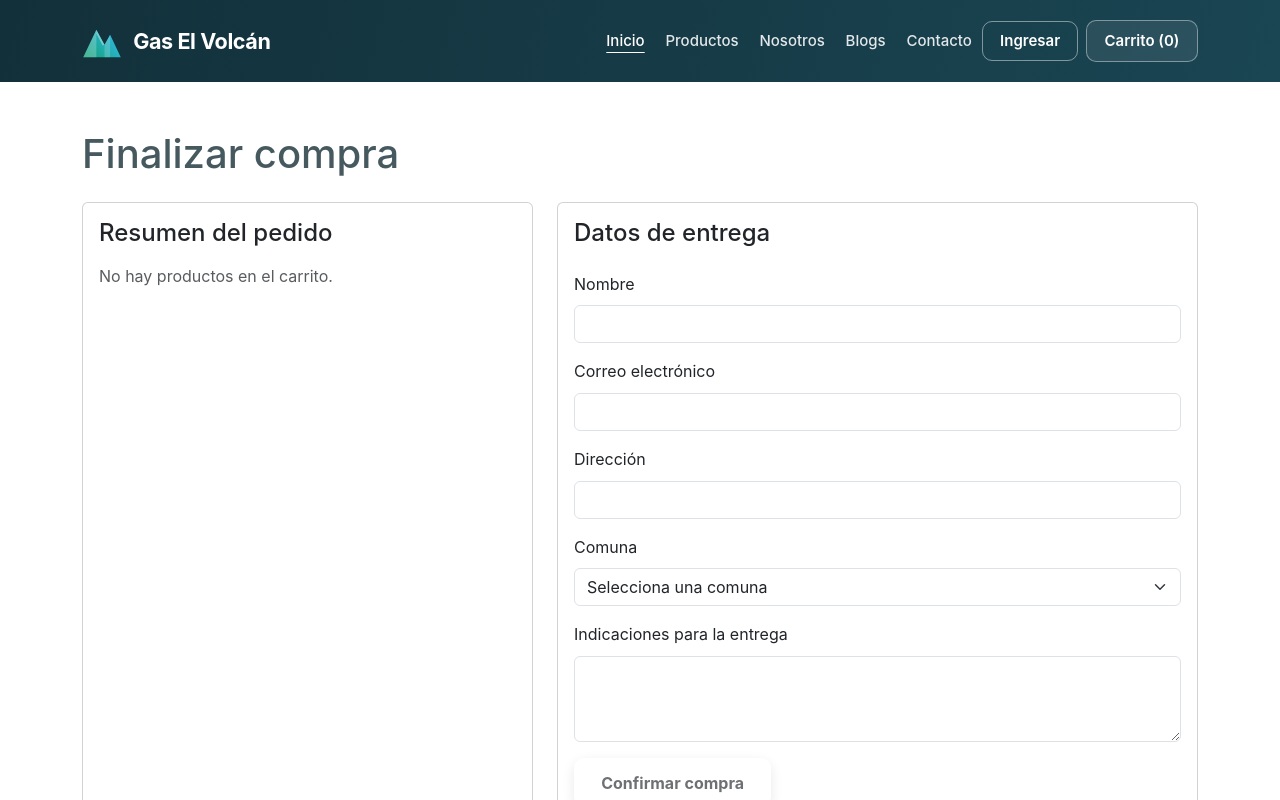
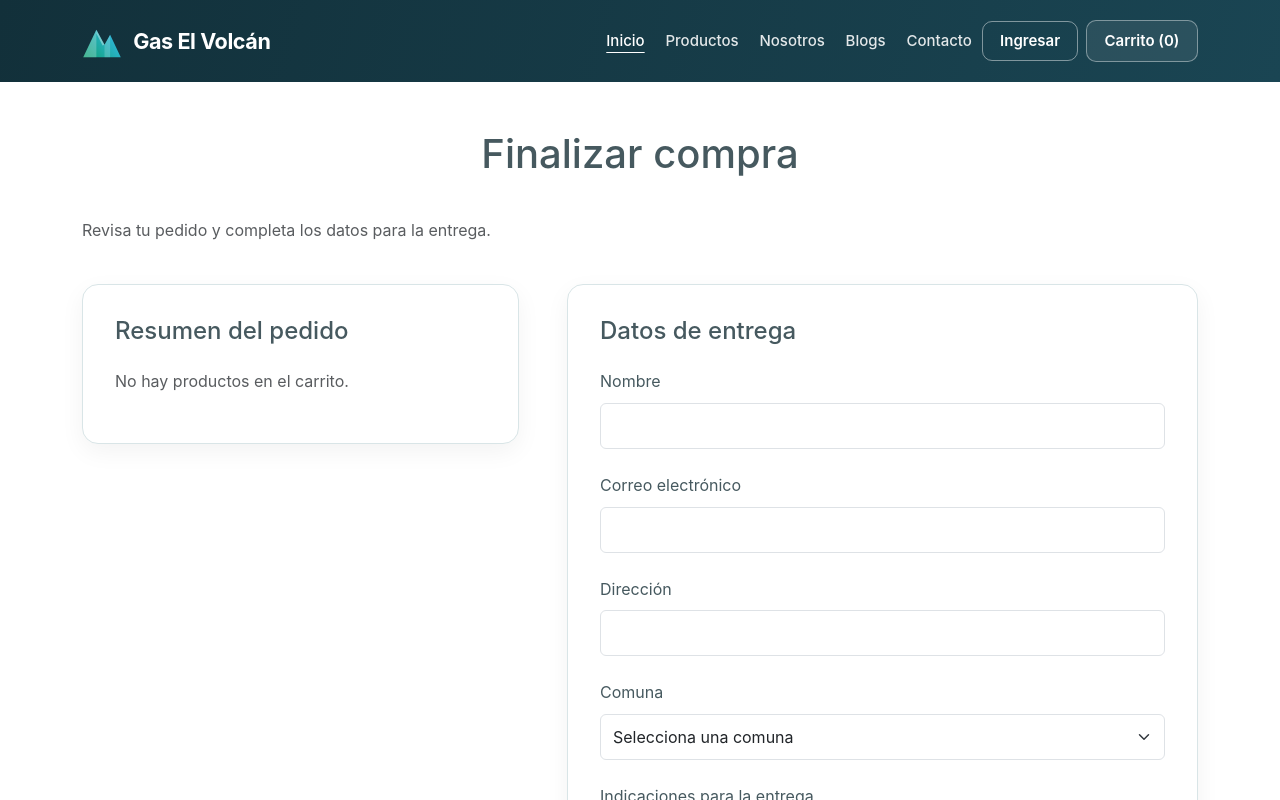
Before and after one commit to claaudic/Proyecto_Volcan, a React (Vite) app in the folder tienda-react/: page /checkout in a window 1280 px wide. Shown: the top 800 px of the page. Built offline with nearby package versions, Linux system fonts and the light colour scheme.

Commit message:
Completa checkout y flujo de compra

```diff
--- a/tienda-react/src/App.jsx
+++ b/tienda-react/src/App.jsx
@@ -16,6 +16,7 @@ import DetalleBlog3 from './paginas/DetalleBlog3'
 import Contacto from './paginas/Contacto'
 import Login from './paginas/Login'
 import Checkout from './paginas/Checkout'
+import CompraExitosa from './paginas/CompraExitosa'
 
 function App() {
   return (
@@ -36,6 +37,7 @@ function App() {
         <Route path="/contacto" element={<Contacto />} />
         <Route path="/login" element={<Login />} />
         <Route path="/checkout" element={<Checkout />} />
+          <Route path="/compra-exitosa" element={<CompraExitosa />} />
       </Routes>
 
       <Footer />
--- a/tienda-react/src/css/estilos.css
+++ b/tienda-react/src/css/estilos.css
@@ -2819,3 +2819,119 @@ a:focus-visible,
         width: 100%;
     }
 }
+.checkout-intro {
+    margin-bottom: 2.5rem;
+}
+
+.checkout-intro p {
+    margin-bottom: 0;
+}
+
+.checkout-resumen,
+.checkout-formulario {
+    background: #ffffff;
+    border: 1px solid var(--gris-borde);
+    border-radius: 16px;
+    padding: 2rem;
+    box-shadow: 0 8px 24px rgba(0, 0, 0, 0.05);
+}
+
+.checkout-resumen h2,
+.checkout-formulario h2 {
+    margin-bottom: 1.5rem;
+}
+
+.checkout-producto {
+    padding: 1rem 0;
+    border-bottom: 1px solid var(--gris-borde);
+}
+
+.checkout-producto:first-of-type {
+    padding-top: 0;
+}
+
+.checkout-total {
+    padding-top: 1.5rem;
+    font-size: 1.1rem;
+}
+
+.checkout-formulario .form-control,
+.checkout-formulario .form-select {
+    min-height: 46px;
+}
+
+.checkout-formulario textarea.form-control {
+    min-height: 110px;
+}
+
+@media (max-width: 991px) {
+    .checkout-resumen,
+    .checkout-formulario {
+        padding: 1.5rem;
+    }
+}
+.compra-exitosa {
+    max-width: 900px;
+    margin: 0 auto;
+    background: #ffffff;
+    border: 1px solid var(--gris-borde);
+    border-radius: 18px;
+    padding: 2.5rem;
+    box-shadow: 0 8px 24px rgba(0, 0, 0, 0.05);
+}
+
+.compra-exitosa-icono {
+    width: 58px;
+    height: 58px;
+    border-radius: 50%;
+    display: flex;
+    align-items: center;
+    justify-content: center;
+    margin-bottom: 1.25rem;
+    background: var(--color-principal);
+    color: #ffffff;
+    font-size: 1.8rem;
+    font-weight: 700;
+}
+
+.compra-exitosa h1 {
+    margin-bottom: 0.5rem;
+}
+
+.compra-exitosa-numero {
+    margin: 2rem 0;
+    padding: 1rem 1.25rem;
+    border-radius: 12px;
+    background: var(--gris-azulado);
+}
+
+.compra-exitosa-contenido {
+    display: grid;
+    grid-template-columns: 1fr 1fr;
+    gap: 2rem;
+}
+
+.compra-exitosa-producto {
+    display: flex;
+    justify-content: space-between;
+    gap: 1rem;
+    padding: 1rem 0;
+    border-bottom: 1px solid var(--gris-borde);
+}
+
+.compra-exitosa-total {
+    display: flex;
+    justify-content: space-between;
+    padding-top: 1.25rem;
+    font-size: 1.1rem;
+}
+
+@media (max-width: 767px) {
+    .compra-exitosa {
+        padding: 1.5rem;
+    }
+
+    .compra-exitosa-contenido {
+        grid-template-columns: 1fr;
+    }
+}
--- a/tienda-react/src/paginas/Checkout.jsx
+++ b/tienda-react/src/paginas/Checkout.jsx
@@ -1,6 +1,7 @@
 import { useState } from 'react'
 import { useNavigate } from 'react-router-dom'
 
+import { useSesion } from '../contexto/sesionContexto'
 import { useCarrito } from '../contexto/carritoContexto'
 import { crearPedido } from '../datos/pedidos'
 import { formatearPrecio } from '../datos/productos'
@@ -9,10 +10,11 @@ import { validarNombre, validarCorreo } from '../utilidades/validaciones'
 function Checkout() {
     const navigate = useNavigate()
     const { detalle, vaciar } = useCarrito()
+    const { usuario } = useSesion()
 
     const [formulario, setFormulario] = useState({
-        nombre: '',
-        correo: '',
+        nombre: usuario?.nombre || '',
+        correo: usuario?.correo || '',
         direccion: '',
         comuna: '',
         indicaciones: ''
@@ -118,13 +120,17 @@ function Checkout() {
 
     return (
         <main className="container py-5">
-            <h1 className="mb-4">Finalizar compra</h1>
+            <section className="checkout-intro">
+                <h1 className="titulo-seccion">Finalizar compra</h1>
+                <p className="text-muted">
+                    Revisa tu pedido y completa los datos para la entrega.
+                </p>
+            </section>
 
-            <div className="row g-4">
+            <div className="row g-5">
                 <div className="col-lg-5">
-                    <div className="card h-100">
-                        <div className="card-body">
-                            <h2 className="h4 mb-3">Resumen del pedido</h2>
+                    <section className="checkout-resumen">
+                        <h2 className="h4">Resumen del pedido</h2>
 
                         {detalle.lineas.length === 0 ? (
                             <p className="text-muted">
@@ -132,28 +138,33 @@ function Checkout() {
                             </p>
                         ) : (
                             <>
-                                    <ul className="list-group list-group-flush mb-3">
                                 {detalle.lineas.map((linea) => (
-                                            <li
+                                    <div
                                         key={linea.codigo}
-                                                className="list-group-item px-0"
+                                        className="checkout-producto"
                                     >
-                                                <div className="d-flex justify-content-between">
+                                        <div className="d-flex justify-content-between gap-3">
+                                            <div>
                                                 <strong>{linea.nombre}</strong>
-                                                    <span>{formatearPrecio(linea.subtotal)}</span>
+
+                                                <div className="text-muted small mt-1">
+                                                    Cantidad: {linea.cantidad}
                                                 </div>
 
-                                                <small className="text-muted">
-                                                    Cantidad: {linea.cantidad}
-                                                    {' · '}
+                                                <div className="text-muted small">
                                                     {formatearPrecio(linea.precio)} c/u
-                                                </small>
-                                            </li>
+                                                </div>
+                                            </div>
+
+                                            <strong>
+                                                {formatearPrecio(linea.subtotal)}
+                                            </strong>
+                                        </div>
+                                    </div>
                                 ))}
-                                    </ul>
 
-                                    <div className="d-flex justify-content-between">
-                                        <strong>Total</strong>
+                                <div className="checkout-total d-flex justify-content-between">
+                                    <span>Total</span>
                                     <strong>
                                         {formatearPrecio(detalle.total)}
                                     </strong>
@@ -166,17 +177,15 @@ function Checkout() {
                                 {errores.carrito}
                             </p>
                         )}
-                        </div>
-                    </div>
+                    </section>
                 </div>
 
                 <div className="col-lg-7">
+                    <section className="checkout-formulario">
+                        <h2 className="h4">Datos de entrega</h2>
+
                         <form noValidate onSubmit={confirmarCompra}>
-                        <div className="card">
-                            <div className="card-body">
-                                <h2 className="h4 mb-4">Datos de entrega</h2>
-
-                                <div className="mb-3">
+                            <div className="mb-4">
                                 <label htmlFor="nombre" className="form-label">
                                     Nombre
                                 </label>
@@ -199,7 +208,7 @@ function Checkout() {
                                 )}
                             </div>
 
-                                <div className="mb-3">
+                            <div className="mb-4">
                                 <label htmlFor="correo" className="form-label">
                                     Correo electrónico
                                 </label>
@@ -222,7 +231,7 @@ function Checkout() {
                                 )}
                             </div>
 
-                                <div className="mb-3">
+                            <div className="mb-4">
                                 <label htmlFor="direccion" className="form-label">
                                     Dirección
                                 </label>
@@ -245,7 +254,7 @@ function Checkout() {
                                 )}
                             </div>
 
-                                <div className="mb-3">
+                            <div className="mb-4">
                                 <label htmlFor="comuna" className="form-label">
                                     Comuna
                                 </label>
@@ -259,7 +268,9 @@ function Checkout() {
                                     value={formulario.comuna}
                                     onChange={manejarCambio}
                                 >
-                                        <option value="">Selecciona una comuna</option>
+                                    <option value="">
+                                        Selecciona una comuna
+                                    </option>
 
                                     {comunas.map((comuna) => (
                                         <option key={comuna} value={comuna}>
@@ -275,7 +286,7 @@ function Checkout() {
                                 )}
                             </div>
 
-                                <div className="mb-3">
+                            <div className="mb-4">
                                 <label
                                     htmlFor="indicaciones"
                                     className="form-label"
@@ -289,7 +300,7 @@ function Checkout() {
                                     className={`form-control ${
                                         errores.indicaciones ? 'is-invalid' : ''
                                     }`}
-                                        rows="3"
+                                    rows="4"
                                     value={formulario.indicaciones}
                                     onChange={manejarCambio}
                                 />
@@ -308,9 +319,8 @@ function Checkout() {
                             >
                                 Confirmar compra
                             </button>
-                            </div>
-                        </div>
                         </form>
+                    </section>
                 </div>
             </div>
         </main>
--- /dev/null
+++ b/tienda-react/src/paginas/CompraExitosa.jsx
@@ -0,0 +1,99 @@
+import { Link, useLocation } from 'react-router-dom'
+import { formatearPrecio } from '../datos/productos'
+
+function CompraExitosa() {
+    const location = useLocation()
+    const pedido = location.state?.pedido
+
+    if (!pedido) {
+        return (
+            <main className="container py-5">
+                <section className="compra-exitosa">
+                    <div className="compra-exitosa-icono">!</div>
+
+                    <h1>No hay información de la compra</h1>
+
+                    <p className="text-muted">
+                        No se encontró un pedido reciente para mostrar.
+                    </p>
+
+                    <Link to="/productos" className="btn btn-principal mt-3">
+                        Volver al catálogo
+                    </Link>
+                </section>
+            </main>
+        )
+    }
+
+    return (
+        <main className="container py-5">
+            <section className="compra-exitosa">
+                <div className="compra-exitosa-icono">✓</div>
+
+                <h1>Compra realizada con éxito</h1>
+
+                <p className="text-muted">
+                    Tu pedido fue registrado correctamente.
+                </p>
+
+                <div className="compra-exitosa-numero">
+                    Pedido <strong>#{pedido.numero}</strong>
+                </div>
+
+                <div className="compra-exitosa-contenido">
+                    <div>
+                        <h2 className="h4 mb-3">Resumen del pedido</h2>
+
+                        {pedido.productos.map((producto) => (
+                            <div
+                                key={producto.codigo}
+                                className="compra-exitosa-producto"
+                            >
+                                <div>
+                                    <strong>{producto.nombre}</strong>
+
+                                    <div className="text-muted small">
+                                        Cantidad: {producto.cantidad}
+                                    </div>
+                                </div>
+
+                                <strong>
+                                    {formatearPrecio(producto.subtotal)}
+                                </strong>
+                            </div>
+                        ))}
+
+                        <div className="compra-exitosa-total">
+                            <span>Total pagado</span>
+                            <strong>{formatearPrecio(pedido.total)}</strong>
+                        </div>
+                    </div>
+
+                    <div>
+                        <h2 className="h4 mb-3">Dirección de entrega</h2>
+
+                        <p className="mb-1">
+                            <strong>{pedido.entrega.direccion}</strong>
+                        </p>
+
+                        <p className="text-muted mb-2">
+                            {pedido.entrega.comuna}
+                        </p>
+
+                        {pedido.entrega.indicaciones && (
+                            <p className="text-muted">
+                                Indicaciones: {pedido.entrega.indicaciones}
+                            </p>
+                        )}
+                    </div>
+                </div>
+
+                <Link to="/productos" className="btn btn-principal mt-4">
+                    Volver al catálogo
+                </Link>
+            </section>
+        </main>
+    )
+}
+
+export default CompraExitosa
```
Lines whose indentation alone changed are shown as unchanged.
